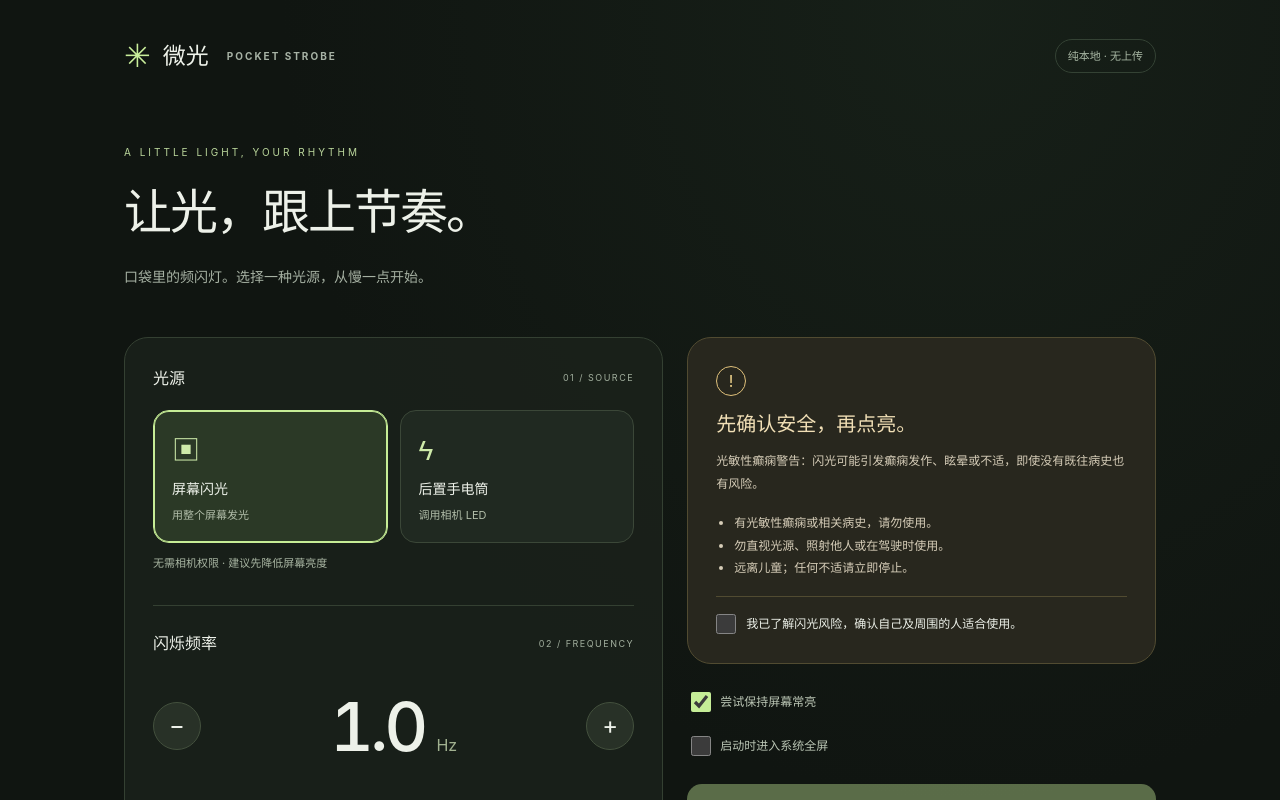
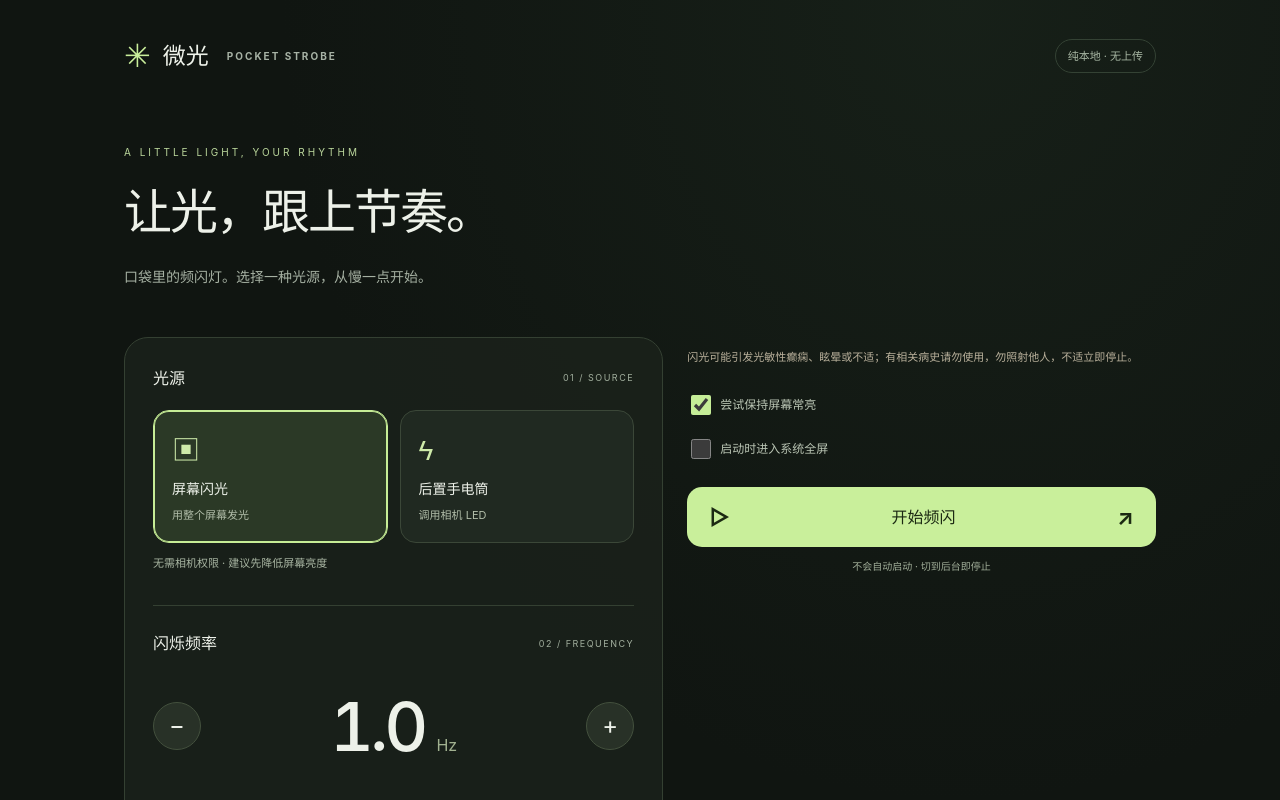
Before and after one commit to auto-duan/pocket-strobe, a React (Vite) app: page / in a window 1280 px wide. Shown: the top 800 px of the page. Built offline with nearby package versions, Linux system fonts and the light colour scheme.

Commit message:
Make screen strobe immersive and remove consent gate

```diff
--- a/scripts/smoke.mjs
+++ b/scripts/smoke.mjs
@@ -25,7 +25,9 @@ try {
   });
   await page.goto("http://127.0.0.1:4179");
   const start = page.getByRole("button", { name: "开始频闪" });
-  assert(await start.isDisabled());
+  assert(await start.isEnabled());
+  assert.equal(await page.getByLabel("我已了解闪光风险").count(), 0);
+  assert.equal(await page.getByRole("dialog").count(), 0);
   assert.equal(await page.locator("output").textContent(), "1.0");
   assert.equal(await page.getByTestId("strobe-output").count(), 0);
   assert(await page.getByText("系统已开启减少动态效果").isVisible());
@@ -55,7 +57,6 @@ try {
   });
   await page.getByRole("button", { name: "5 Hz", exact: true }).click();
   assert.equal(await page.locator("output").textContent(), "5.0");
-  await page.getByLabel("我已了解闪光风险").check();
   await start.click();
   await page.getByRole("button", { name: "立即停止" }).waitFor();
   const stop = page.getByRole("button", { name: "立即停止" });
@@ -63,13 +64,28 @@ try {
   assert(await stop.isVisible());
   assert(await stop.evaluate(el => {
     const r = el.getBoundingClientRect();
-    return r.x >= 0 && r.y >= 0 && r.right <= innerWidth && r.bottom <= innerHeight && r.height >= 88 && document.activeElement === el;
+    return r.x >= 0 && r.y >= 0 && r.right <= innerWidth && r.bottom <= innerHeight && r.height >= 44 && r.height <= 48 && r.width >= 44 && r.width <= 140 && document.activeElement === el;
   }));
   assert.equal(await page.getByTestId("strobe-output").evaluate(el => getComputedStyle(el).position), "fixed");
+  for (const [width, height] of [[320,568],[390,844],[1280,900]]) {
+    await page.setViewportSize({ width, height });
+    assert(await page.getByTestId("strobe-output").evaluate(el => {
+      const r = el.getBoundingClientRect();
+      const style = getComputedStyle(el);
+      return r.x === 0 && r.y === 0 && r.width === innerWidth && r.height === innerHeight && style.padding === "0px" && el.children.length === 1;
+    }), "edge-to-edge output at " + width);
+    assert.equal(await page.getByRole("region", {name:"频闪设置"}).count(), 0);
+    assert.equal(await page.getByRole("banner").count(), 0);
+    assert.equal(await page.getByText("系统已开启减少动态效果").isVisible(), false);
+    assert(await page.evaluate(() => document.documentElement.scrollWidth <= innerWidth && document.documentElement.scrollHeight <= innerHeight));
+  }
+  await page.setViewportSize({width:390,height:844});
+  await page.screenshot({path:"verification/mobile-active-black.png"});
   await page.keyboard.press("Escape");
   await page.getByTestId("strobe-output").waitFor({ state: "detached" });
   await start.click();
-  await page.getByRole("button", { name: "立即停止" }).click();
+  await page.getByRole("button", { name: "立即停止" }).focus();
+  await page.keyboard.press("Enter");
   assert.equal(await page.getByTestId("strobe-output").count(), 0);
   await start.click();
   await page.getByRole("button", { name: "立即停止" }).waitFor();
@@ -86,6 +102,14 @@ try {
   });
   await page.getByTestId("strobe-output").waitFor({ state: "detached" });
   await page.reload();
+  assert.equal(await page.getByTestId("strobe-output").count(), 0);
+  await start.click();
+  await page.getByTestId("strobe-output").click({position:{x:1,y:1}});
+  await page.getByTestId("strobe-output").waitFor({state:"detached"});
+  await start.click();
+  await page.getByRole("button", {name:"立即停止"}).click();
+  assert.equal(await page.getByTestId("strobe-output").count(), 0);
+  await page.reload();
   await page.setViewportSize({ width: 1280, height: 900 });
   await page.screenshot({
     path: "verification/desktop-idle.png",
@@ -93,7 +117,7 @@ try {
   });
   assert.deepEqual(errors, []);
   console.log(
-    "PASS: consent gate, 1Hz default, preset, reduced motion, mobile overflow, Escape, stop button, pagehide, visibility hidden; no page errors. Screenshots idle only; visual flashing suppressed.",
+    "PASS: no consent gate or autoplay, immersive edge-to-edge output, hidden settings/header/warnings, compact accessible stop, tap anywhere, keyboard Enter, 1Hz default, preset, reduced motion, mobile overflow, Escape, stop button, pagehide, visibility hidden; no page errors. Idle and black-only active screenshots; visual flashing suppressed.",
   );
 } finally {
   await browser?.close();
--- a/src/main.tsx
+++ b/src/main.tsx
@@ -5,7 +5,6 @@ import "./style.css";
 function App() {
   const [mode, setMode] = useState<Mode>("screen"),
     [hz, setHz] = useState(1),
-    [consent, setConsent] = useState(false),
     [running, setRunning] = useState(false),
     [busy, setBusy] = useState(false),
     [light, setLight] = useState(false),
@@ -56,7 +55,7 @@ function App() {
     };
   }, []);
   const start = async () => {
-    if (!consent || busy || running) return;
+    if (busy || running) return;
     const token = ++epoch.current;
     setBusy(true);
     setError("");
@@ -92,7 +91,7 @@ function App() {
   };
   return (
     <>
-      <main className="mx-auto max-w-[1080px] pt-5 pr-[max(24px,env(safe-area-inset-right))] pb-6 pl-[max(24px,env(safe-area-inset-left))] min-[701px]:pt-8">
+      <main hidden={running} className="mx-auto max-w-[1080px] pt-5 pr-[max(24px,env(safe-area-inset-right))] pb-6 pl-[max(24px,env(safe-area-inset-left))] min-[701px]:pt-8">
         <header className="flex items-center justify-between gap-4">
           <a className="flex items-center gap-3 text-[23px] font-[750] text-inherit no-underline focus-visible:outline-3 focus-visible:outline-[#d1f897] focus-visible:outline-offset-4 [&>small]:ml-1.5 [&>small]:hidden [&>small]:text-[10px] [&>small]:tracking-[2px] [&>small]:text-[#a7b2a5] min-[701px]:[&>small]:block" href="./">
             <span className="text-[32px] text-[#c9ee9b]">✳</span> 微光{" "}
@@ -201,35 +200,10 @@ function App() {
             </p>
           </section>
           <aside>
-            <section className="rounded-[21px] border border-[#514b31] bg-[#28271e] p-[23px] min-[701px]:rounded-3xl min-[701px]:p-7 [&>h2]:text-xl [&>h2]:font-bold [&>h2]:text-[#f1dfb6] [&>p]:my-3 [&>p]:text-xs [&>p]:leading-[1.9] [&>p]:text-[#d6cdb8] [&_li]:text-xs [&_li]:leading-[1.9] [&_li]:text-[#d6cdb8] [&>ul]:my-4 [&>ul]:list-disc [&>ul]:pl-[18px]">
-              <div className="mb-3.5 grid size-[30px] place-items-center rounded-full border border-[#e0c17b] text-[#f1d48c]">!</div>
-              <h2>先确认安全，再点亮。</h2>
-              <p>
-                <strong>光敏性癫痫警告</strong>
-                ：闪光可能引发癫痫发作、眩晕或不适，即使没有既往病史也有风险。
-              </p>
-              <ul>
-                <li>有光敏性癫痫或相关病史，请勿使用。</li>
-                <li>勿直视光源、照射他人或在驾驶时使用。</li>
-                <li>远离儿童；任何不适请立即停止。</li>
-              </ul>
-              {typeof matchMedia !== "undefined" &&
-                matchMedia("(prefers-reduced-motion: reduce)").matches && (
-                  <p className="rounded-lg border border-[#b79b65] p-2.5">
-                    系统已开启减少动态效果。建议不要启动频闪。
-                  </p>
-                )}
-              <label className="flex items-start gap-2.5 border-t border-[#514b31] pt-4 text-xs leading-[1.8] [&>input]:my-px">
-                <input
-                  className="size-5 shrink-0 accent-[#c5ed97] focus-visible:outline-3 focus-visible:outline-[#d1f897] focus-visible:outline-offset-4"
-                  type="checkbox"
-                  checked={consent}
-                  disabled={running || busy}
-                  onChange={(e) => setConsent(e.target.checked)}
-                />
-                <span>我已了解闪光风险，确认自己及周围的人适合使用。</span>
-              </label>
-            </section>
+            <p className="my-3 text-[11px] leading-relaxed text-[#b9b09b]">闪光可能引发光敏性癫痫、眩晕或不适；有相关病史请勿使用，勿照射他人，不适立即停止。</p>
+            {typeof matchMedia !== "undefined" && matchMedia("(prefers-reduced-motion: reduce)").matches && (
+              <p className="my-3 text-[11px] leading-relaxed text-[#b9b09b]">系统已开启减少动态效果。建议不要启动频闪。</p>
+            )}
             <section className="mx-1 my-[18px] grid gap-1 [&>label]:flex [&>label]:min-h-10 [&>label]:items-center [&>label]:gap-[9px] [&>label]:text-xs [&>label]:text-[#bac5b4]">
               <label>
                 <input
@@ -254,7 +228,7 @@ function App() {
             </section>
             <button
               className="min-h-12 cursor-pointer disabled:opacity-40 disabled:cursor-not-allowed focus-visible:outline-3 focus-visible:outline-[#d1f897] focus-visible:outline-offset-4 [-webkit-tap-highlight-color:transparent] flex min-h-[60px] w-full items-center justify-between rounded-[15px] border-0 bg-[#c9ef9b] px-[22px] font-bold text-[#1b2912] [&>span]:text-[22px]"
-              disabled={!consent || busy || running}
+              disabled={busy || running}
               onClick={() => void start()}
             >
               <span>▷</span> {busy ? "正在准备光源…" : "开始频闪"}{" "}
@@ -286,17 +260,13 @@ function App() {
       {running && (
         <div
           data-testid="strobe-output"
-          className={"fixed inset-0 z-20 flex cursor-pointer flex-col items-center justify-center pt-[max(24px,env(safe-area-inset-top))] pr-[max(24px,env(safe-area-inset-right))] pb-[max(24px,env(safe-area-inset-bottom))] pl-[max(24px,env(safe-area-inset-left))] " + (mode === "screen" && light ? "bg-white" : "bg-black")}
+          className={"fixed inset-0 z-20 cursor-pointer overflow-hidden " + (mode === "screen" && light ? "bg-white" : "bg-black")}
           onClick={stop}
           role="presentation"
         >
-          <div className="mb-7 rounded-xl bg-[#111] px-5 py-3 text-[13px] text-white">
-            {mode === "screen" ? "屏幕频闪运行中" : "后置手电筒运行中"} ·{" "}
-            {hz.toFixed(1)} Hz
-          </div>
           <button
             autoFocus
-            className="min-h-12 cursor-pointer disabled:opacity-40 disabled:cursor-not-allowed focus-visible:outline-3 focus-visible:outline-[#d1f897] focus-visible:outline-offset-4 [-webkit-tap-highlight-color:transparent] min-h-[88px] rounded-[20px] border-[3px] border-white bg-[#802823] px-10 py-4 text-[26px] font-bold text-white shadow-[0_0_0_3px_#000]"
+            className="absolute top-[max(12px,env(safe-area-inset-top))] right-[max(12px,env(safe-area-inset-right))] min-h-11 min-w-11 cursor-pointer rounded-full border border-white/30 bg-black/45 px-4 text-xs text-white/90 focus-visible:outline-2 focus-visible:outline-white focus-visible:outline-offset-2"
             onClick={(e) => {
               e.stopPropagation();
               stop();
@@ -304,7 +274,6 @@ function App() {
           >
             ■ 立即停止
           </button>
-          <p className="mt-7 rounded-xl bg-[#111] px-5 py-3 text-[13px] leading-[1.8] text-white">轻触任意位置或按 Esc 停止</p>
         </div>
       )}
     </>
--- /dev/null
+++ b/verification/RESULTS.md
@@ -0,0 +1,13 @@
+# Verification — 2026-11-15 (Asia/Shanghai)
+
+- Initial git working tree clean; only this project changed.
+- Consent checkbox/state/gate/modal removed. Manual start only; default 1 Hz. Idle safety and reduced-motion text are nonblocking.
+- Running output: fixed inset-0, no padding, only one compact floating stop button (44px minimum touch target); main/settings/header/warnings hidden. Safe-area offsets apply only to stop button.
+- npm run typecheck, npm test (7/7), npm run build: passed. Controller and torch cleanup unchanged; cancellation, late streams, serialized writes and permission errors remain covered.
+- Chrome browser smoke passed: no consent or autoplay; default/preset; reduced-motion warning; viewport coverage and no horizontal/vertical active overflow at 320x568, 390x844, 1280x900; idle widths 320/360/390/700/701/1280; hidden settings/header/warnings; compact focused keyboard-accessible stop; Enter, button click, arbitrary background tap, Escape, pagehide, visibility hidden all stop. Zero page errors.
+- All automated starts force output black before interaction: no visible flashes. Screenshots: mobile-idle.png, desktop-idle.png, mobile-active-black.png.
+- Browser system fullscreen remains optional and best effort, not implied by viewport coverage.
+
+## Real-device checks not performed
+
+Rear LED/permissions on physical Android/iOS, measured pulse timing, heat/battery, actual mobile browser chrome/fullscreen, Wake Lock and OS suspension. Browser/hardware stalls can delay torch-off; no hardware guarantee implied by tests.
```
Also changed, not shown: 1 other file (tests, documents, lock files or other folders).
